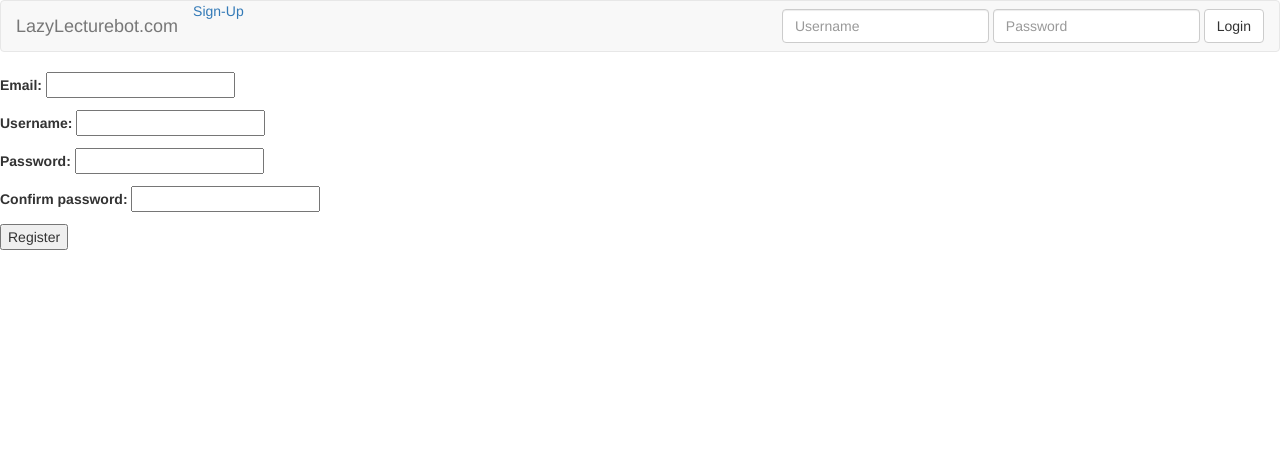
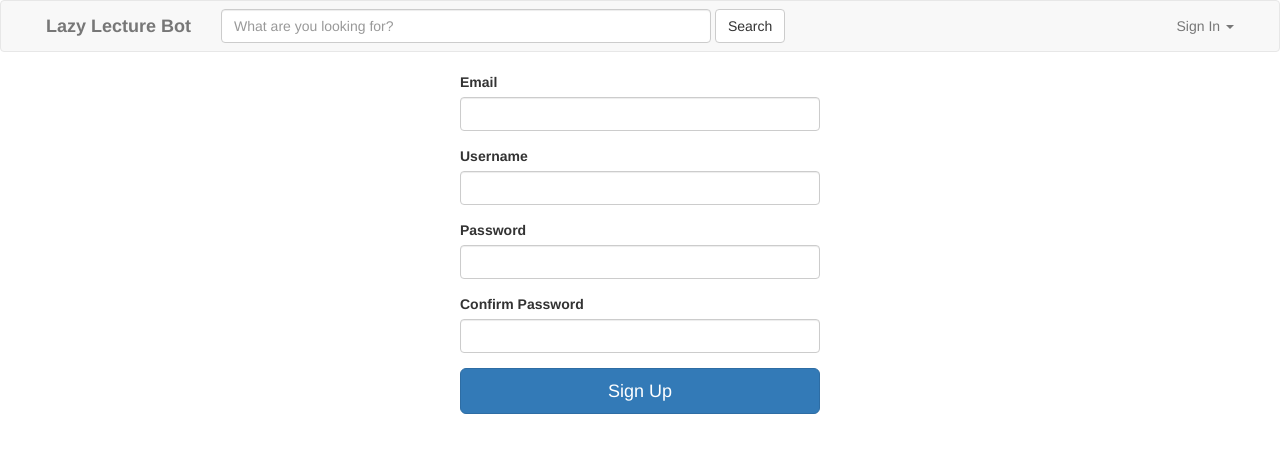
Before and after one commit to briancecker/cmps115, a Django app: page /signup/ in a window 1280 px wide. Shown: the top 453 px of the page. Run offline with Django 3.2, Linux system fonts and the light colour scheme; some libraries are stand-ins or nearby versions.

Commit message:
Added New Designs for Index, Login, and Registration Page
- Index looks prettier now
- Changed behavior in Registration Page. Now automatically logs in new
user once registration completes.

```diff
--- a/lazy_lecture_bot/lazy_lecture_bot/urls.py
+++ b/lazy_lecture_bot/lazy_lecture_bot/urls.py
@@ -22,7 +22,7 @@ urlpatterns = [
     # map sends the default index page to be mapped by the main app
     url(r'^$', include('main.urls'), name="main"),
     url(r'^admin/', admin.site.urls, name="admin"),
-    url(r'^u/', include('user.urls'), name="user"),
+    url(r'^u/', include('user.urls')),
     url(r'^signup/', user_views.signup_view, name="signup"),
     url(r'^logoff/', user_views.logoff_user, name="logoff"),
     url(r'^login/$', user_views.login_user, name="login"),
--- a/lazy_lecture_bot/templates/main/base.html
+++ b/lazy_lecture_bot/templates/main/base.html
@@ -13,33 +13,60 @@
 	<div>
 		{% block content %}
 		<!-- NAVIGATION BAR -->
-		<nav class="navbar navbar-default">
-			<div class="container-fluid">
-				<a class="navbar-brand" href='{% url "index" %}'>LazyLecturebot.com</a>
+		<nav class="navbar navbar-default container-fluid">
+			<div class="col-md-8">
+				<a class="navbar-brand" href='{% url "index" %}'><b>Lazy Lecture Bot</b></a>
+				<!-- SEARCH BAR -->
+				<form class="navbar-form navbar-left" role="search">
+					<div class="form-group">
+						<input type="text" class="form-control" placeholder="What are you looking for?" style="width: 490px"></input>
+						<button class="btn btn-default btn" type="button">Search</button>
+					</div>
+				</form> <!-- END OF SEARCH BAR -->
+			</div>
 
-				{% if request.user.is_authenticated %}
-				<span class="navbar-text navbar-right"><a href='{% url "logoff" %}'>logoff</a></span>
-				<span class="navbar-text navbar-right">Hello, <a href='{% url "profile" username=request.user.username %}'>{{user.username}}</a></span>
-				<span class="navbar-text navbar-right">+ Add A Video</span>
+			<!-- RIGHT NAVBAR ELEMENTS -->
+			<div class="col-md-4">
+				<div class="collapse navbar-collapse">
+					<ul class="nav navbar-nav navbar-right">
+						{% if not request.user.is_authenticated and not "/login" in request.get_full_path %}
+						<!--NAVBAR DROPDOWN-->
+						<li class="dropdown">
+							<a href="#" class="dropdown-toggle" data-toggle="dropdown" role="button" aria-haspopup="true" aria-expanded="false">Sign In <span class="caret"></span></a>
+							<ul class="dropdown-menu">
+								<li>
+									<div class="container-fluid">
+										<form class="navbar-form" method="POST" action="{% url 'auth_login' %}">{% csrf_token %}
+											<div class="form-group" style="margin-top:15px">
+												<label>Username</label>
+												<input type="text" class="form-control" name="username" placeholder="Username" />
+											</div>
+											<div class="form-group" style="margin-top: 15px">
+												<label>Password:</label>
+												<input type="password" class="form-control" name="password" placeholder="Password" />
+											</div>
+											<button type="submit" class="btn btn-primary btn-md btn-block" style="margin-top: 15px; margin-bottom: 15px">Log In</button>
+										</form>
+									</div>
+								</li>
+								<li><div class="container-fluid" style="margin-bottom: 15px"><a href="{% url 'signup' %}" class="btn btn-default" style="margin-left: 15px; padding-left: 70px; padding-right: 75px;">Sign Up</a></div></li>
+							</ul>
+						</li>
+						{% elif request.user.is_authenticated %}
+						<li class="dropdown">
+							<a href="#" class="dropdown-toggle" data-toggle="dropdown" role="button" aria-haspopup="true" aria-expanded="false"><span>{{user.username}}</span>  <span class="caret"></span></a>
+							<ul class="dropdown-menu">
+								<li><a href="{% url 'profile' user.username %}">My Profile</a></li>
+								<li><a href="/">Settings</a></li>
+								<li><a href="{% url 'logoff' %}">Log Off</a></li>
+							</ul>
+						</li>
+						<li><a style="background-color: rgb(52, 152, 219); color:white"><b>UPLOAD</b></a></li>
+						{% endif %}
+					</ul>
+				</div>
+			</div>
 
-				{% elif not request.user.is_authenticated and not "/login" in request.get_full_path %}
-				<a href='{% url "signup" %}'>Sign-Up</a>
-
-				<!-- LOGIN FORM-->
-				<form class="navbar-form navbar-right" method="POST" action='{% url "auth_login" %}'>{% csrf_token %}
-					<div class="form-group">
-						<input type="text" class="form-control" name="username" placeholder="Username" />
-					</div>
-					<div class="form-group">
-						<input type="password" class="form-control" name="password" placeholder="Password" />
-					</div>
-					<button type="submit" class="btn btn-default">Login</button>
-				</form>
-
-
-				{% endif %}
-
-			</div>
 		</nav> <!--END OF NAVIGATION BAR -->
 		{% endblock content %}
 	</div>
--- a/lazy_lecture_bot/templates/user/signup.html
+++ b/lazy_lecture_bot/templates/user/signup.html
@@ -5,8 +5,35 @@
 {% block content %}
 {{block.super}}
 
-<form method="POST" action=".">{% csrf_token %}
-	{{form.as_p}}
-	<input type="submit" value="Register"></input>
-</form>
+<div class="container">
+	<div class="row">
+		<div class="col-md-4 col-md-offset-4">
+			<div class="">
+				<form method="POST" action=".">{% csrf_token %}
+					<div class="form-group">
+						<label for="{{form.email.id_for_label}}">Email</label>
+						{{form.email}}
+						{{ form.email.errors }}
+					</div>
+					<div class="form-group">
+						<label for="{{form.username.id_for_label}}">Username</label>
+						{{form.username}}
+						{{ form.username.errors }}
+					</div>
+					<div class="form-group">
+						<label for="{{form.password.id_for_label}}">Password</label>
+						{{form.password}}
+						{{ form.password.errors }}
+					</div>
+					<div class="form-group">
+						<label for="{{form.password_confirm.id_for_label}}">Confirm Password</label>
+						{{form.confirm_password}}
+						{{form.confirm_password.errors}}
+					</div>
+					<input type="submit" value="Sign Up" class="btn btn-primary btn-block btn-lg"></input>
+				</form>
+			</div>
+		</div>
+	</div>
+</div>
 {% endblock content%}
--- a/lazy_lecture_bot/user/forms.py
+++ b/lazy_lecture_bot/user/forms.py
@@ -8,8 +8,8 @@ from django.contrib.auth import authenticate, login
 
 """""""""""""""""""""
 class LoginForm(forms.Form):
-	username = forms.CharField(max_length=255, required=True)
-	password = forms.CharField(widget=forms.PasswordInput, required=True)
+	username = forms.CharField(widget=forms.TextInput(attrs={'class': "form-control"}), max_length=255, required=True)
+	password = forms.CharField(widget=forms.PasswordInput(attrs={'class': "form-control"}), required=True)
 
 	def clean(self):
 		username = self.cleaned_data.get('username')
@@ -31,10 +31,10 @@ class LoginForm(forms.Form):
 
 """""""""""""""""""""
 class RegistrationForm(forms.Form):
-	email = forms.EmailField(required=True)
-	username = forms.CharField(max_length=255, required=True)
-	password = forms.CharField(widget=forms.PasswordInput, required=True)
-	confirm_password = forms.CharField(widget=forms.PasswordInput, required=True)
+	email = forms.EmailField(required=True, widget=forms.TextInput(attrs={'class': "form-control"}))
+	username = forms.CharField(widget=forms.TextInput(attrs={'class': "form-control"}), max_length=255, required=True)
+	password = forms.CharField(widget=forms.PasswordInput(attrs={'class': "form-control"}), required=True)
+	confirm_password = forms.CharField(widget=forms.PasswordInput(attrs={'class': "form-control"}), required=True)
 
 	def clean_username(self): # Checks to see if user already exists
 		try:
@@ -47,5 +47,5 @@ class RegistrationForm(forms.Form):
 		password = self.cleaned_data.get('password')
 		confirm_password = self.cleaned_data.get('confirm_password')
 		if(password != confirm_password):
-			raise ValidationError("Passwords do not match!")
+			raise forms.ValidationError("Passwords do not match!")
 		return self.cleaned_data
--- a/lazy_lecture_bot/user/views.py
+++ b/lazy_lecture_bot/user/views.py
@@ -40,7 +40,9 @@ def signup_view(request):
 				password = form.cleaned_data['password'],
 				email=form.cleaned_data['email']
 				)
-			return HttpResponse("User creation SUCCESS")
+			user = authenticate(username=request.POST["username"], password=request.POST["password"])
+			login(request, user)
+			return redirect("/")
 	else:
 		form = RegistrationForm()
 
```
Also changed, not shown: lazy_lecture_bot/templates/main/index.html (+24 -2 lines), lazy_lecture_bot/templates/user/login.html (+19 -4 lines).
